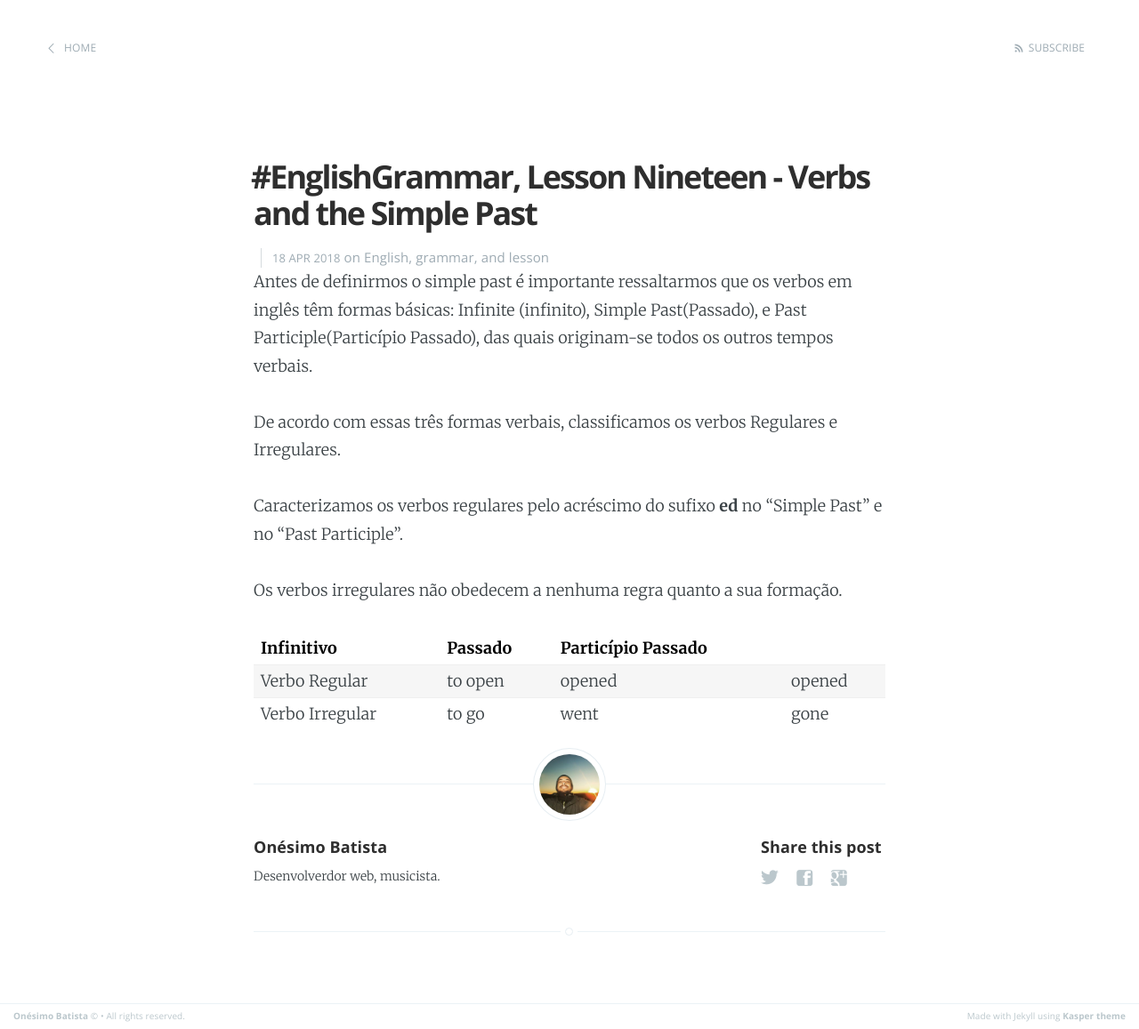
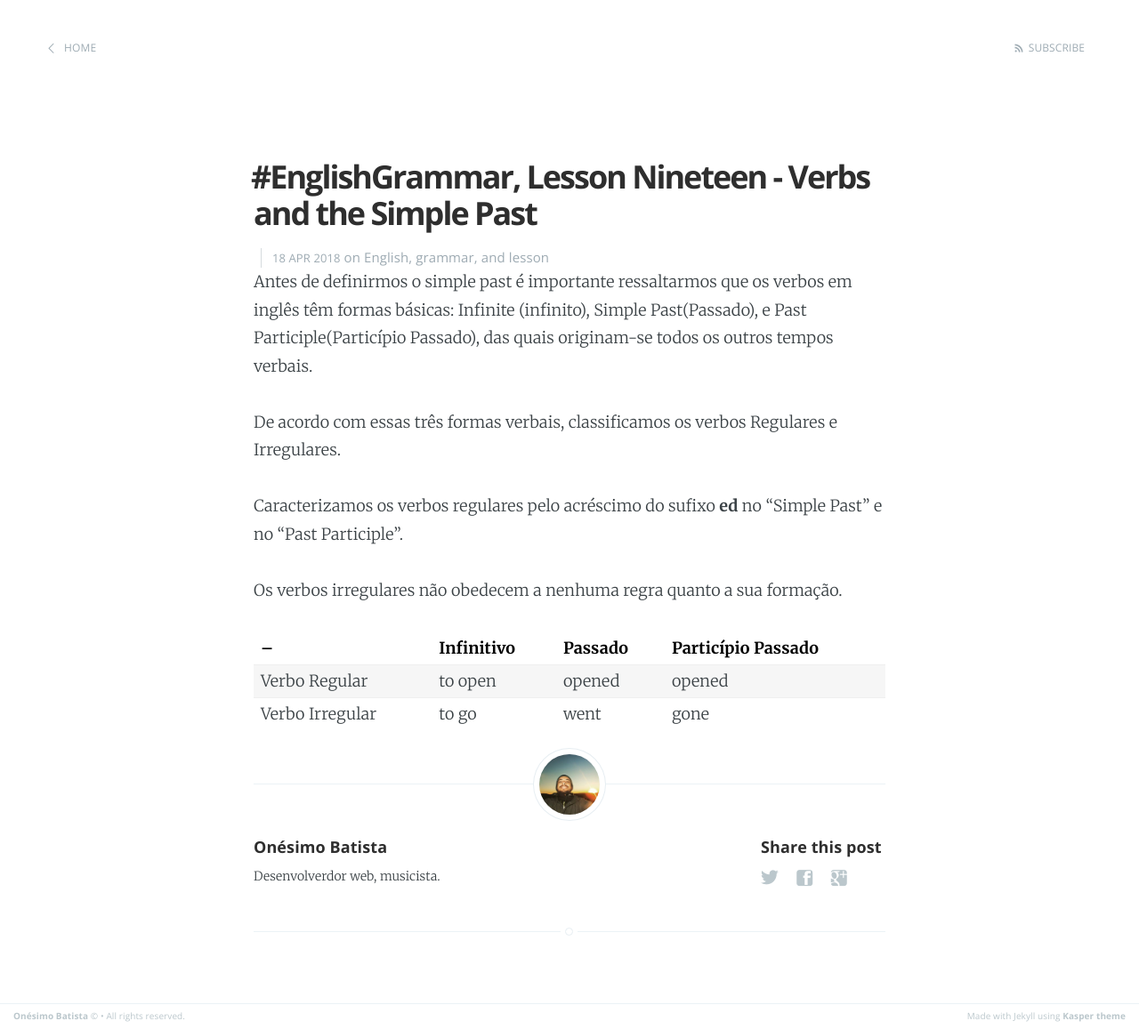
Before and after one commit to onesimo/blog, a Jekyll site: the page built from _posts/2018-04-18-english-grammar-lesson-nineteen.md, in a window 1280 px wide. Shown: the whole page at 89% size. Built offline with Jekyll 4.4.1, drawn with Linux system fonts in a browser that asks for light colours.

```diff
--- a/_posts/2018-04-18-english-grammar-lesson-nineteen.md
+++ b/_posts/2018-04-18-english-grammar-lesson-nineteen.md
@@ -14,7 +14,7 @@ Caracterizamos os verbos regulares pelo acréscimo do sufixo **ed** no "Simple P
 Os verbos irregulares não obedecem a nenhuma regra quanto a sua formação.
 
 
- |Infinitivo | Passado | Particípio Passado
+--|Infinitivo | Passado | Particípio Passado
 --------------|------------|---------|--------------------
 Verbo Regular | to open | opened | opened
 Verbo Irregular | to go | went | gone
```
